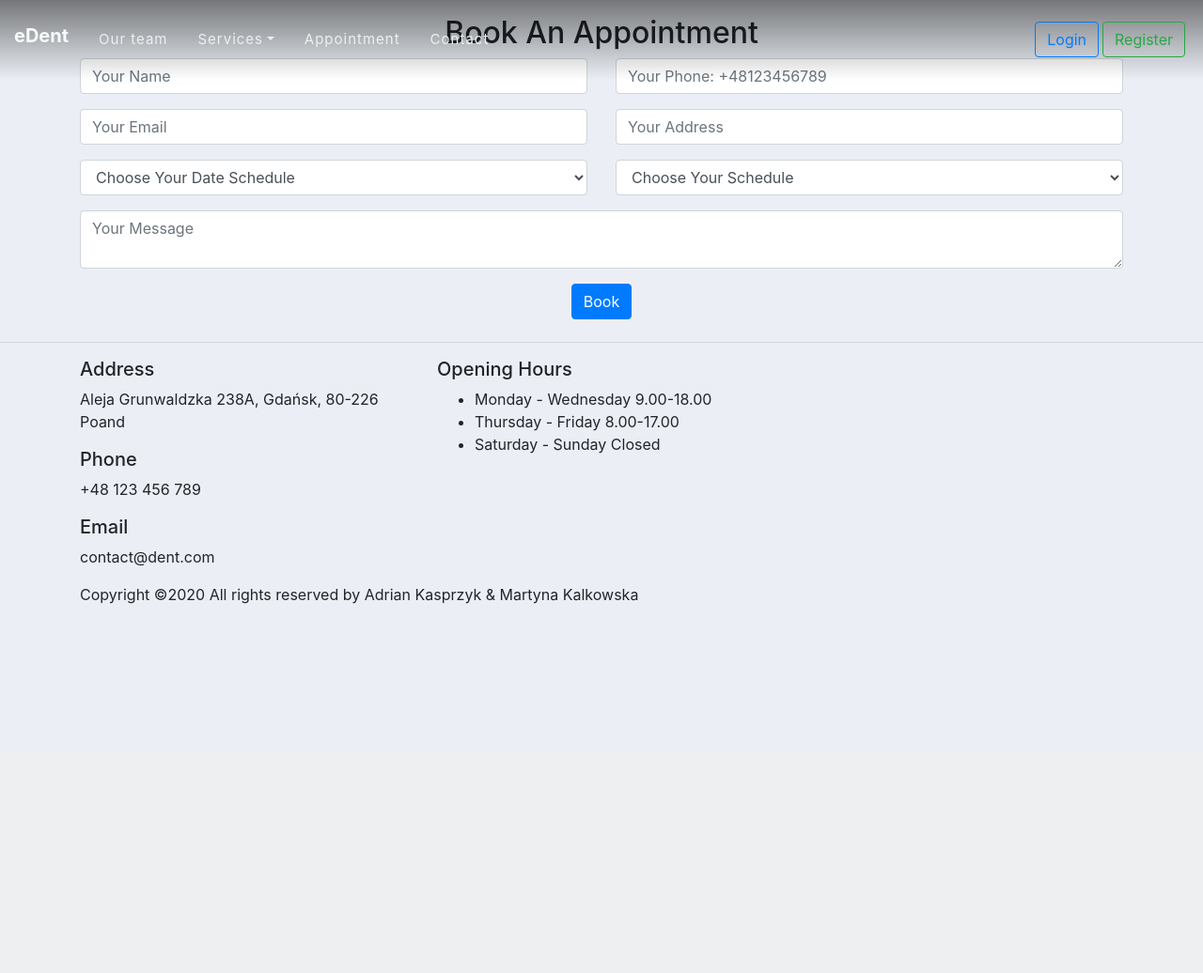
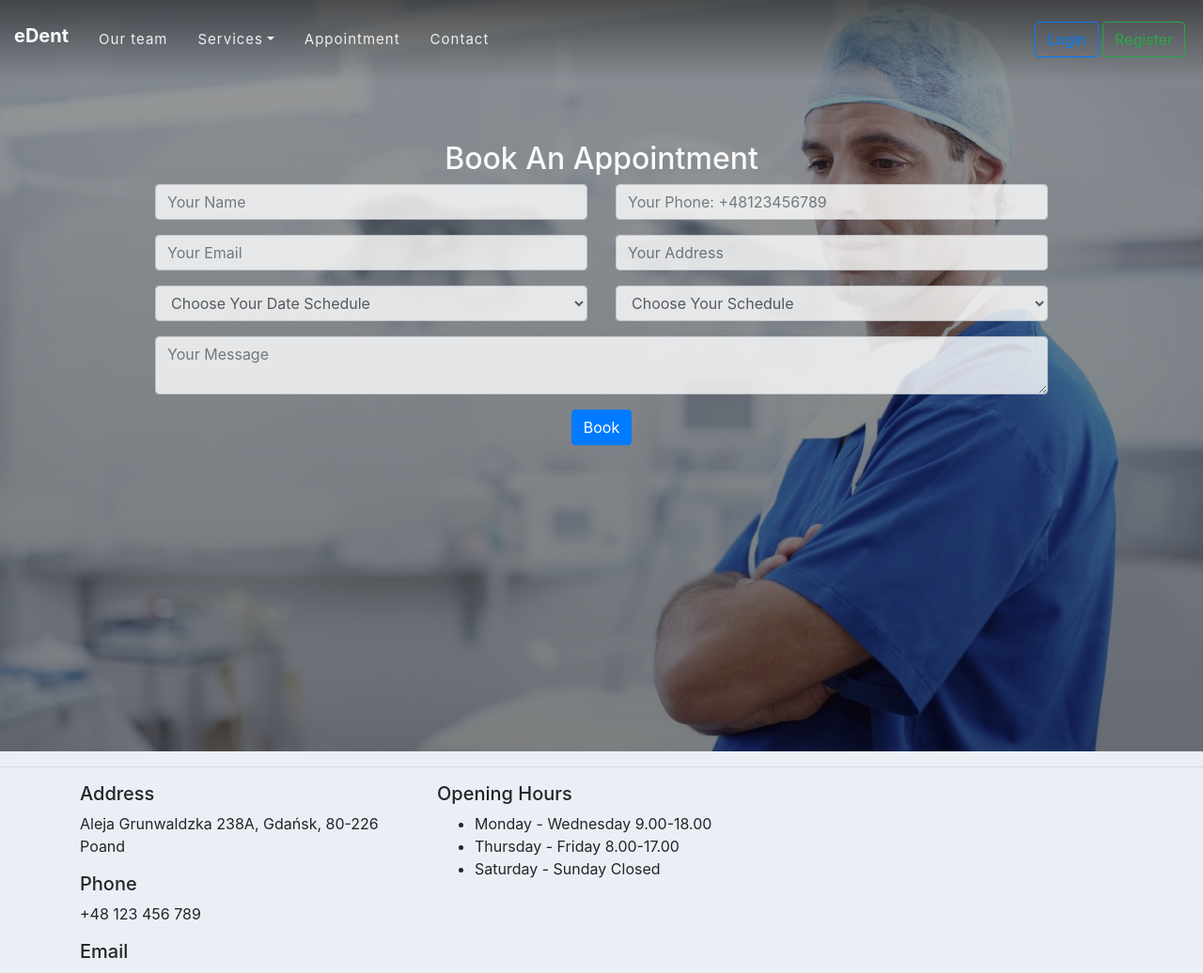
Before and after one commit to FraQu/dent-1, a Django app: page /appointment/ in a window 1280 px wide. Shown: the top 1036 px of the page at 94% size. Before the commit the page ends 643 px from the top, so only its background shows below. Run offline with Django 3.2, Linux system fonts and the light colour scheme; some libraries are stand-ins or nearby versions.

Commit message:
appointment and contact frontend

```diff
--- a/static/website/css/main.css
+++ b/static/website/css/main.css
@@ -134,7 +134,7 @@
 
 /* LOGIN.HTML stylesheet */
 
-.login-box, .register-box{
+.login-box, .register-box, .appointment{
     padding: 150px;
     height: 300px;
 }
--- a/website/templates/website/appointment.html
+++ b/website/templates/website/appointment.html
@@ -1,24 +1,15 @@
 {% extends 'website/main.html' %}
 
 {% block content %}
-
-    <p>{{ message_schedule }}</p>
-    <p>{{ message_name }}</p>
-    <p>{{ essage_phone }}</p>
-    <p>{{ message_email }}</p>
-    <p>{{ message_address }}</p>
-    <p>{{ message_date }}</p>
-    <p>{{ message_time }}</p>
-    <p>{{ message }}</p>
-
+<header>
     <!-- Book An Appointment -->
-    <section class="">
+    <section class="appointment">
         <div class="container">
             <div class="row">
                 <!-- Section Heading -->
                 <div class="col-12">
                     <div class="section-heading text-center">
-                        <h2>Book An Appointment</h2>
+                        <h2 class="text-light">Book An Appointment</h2>
                     </div>
                 </div>
             </div>
@@ -31,33 +22,33 @@
                         <div class="row">
                             <div class="col-md-6">
                                 <div class="form-group mb-30">
-                                    <input type="text" name="message-name" class="form-control" placeholder="Your Name"
+                                    <input type="text" name="message-name" class="form-control form" placeholder="Your Name"
                                            required>
                                 </div>
                             </div>
                             <div class="col-md-6">
                                 <div class="form-group mb-30">
-                                    <input type="tel" name="message-phone" class="form-control"
+                                    <input type="tel" name="message-phone" class="form-control form"
                                            placeholder="Your Phone: +48123456789" required
                                            pattern="[+]{1}[0-9]{2}[0-9]{3}[0-9]{3}[0-9]{3}">
                                 </div>
                             </div>
                             <div class="col-md-6">
                                 <div class="form-group mb-30">
-                                    <input type="email" name="message-email" class="form-control"
+                                    <input type="email" name="message-email" class="form-control form"
                                            placeholder="Your Email" required>
                                 </div>
                             </div>
                             <div class="col-md-6">
                                 <div class="form-group mb-30">
-                                    <input type="text" name="message-address" class="form-control"
+                                    <input type="text" name="message-address" class="form-control form"
                                            placeholder="Your Address">
                                 </div>
                             </div>
 
                             <div class="col-md-6">
                                 <div class="form-group mb-30">
-                                    <select name="message-date" class="form-control">
+                                    <select name="message-date" class="form-control form">
                                         <option value="Choose Your Time">Choose Your Date Schedule</option>
                                         <option value="Monday">Monday</option>
                                         <option value="Tuesday">Tuesday</option>
@@ -70,7 +61,7 @@
 
                             <div class="col-md-6">
                                 <div class="form-group mb-30">
-                                    <select name="message-time" class="form-control">
+                                    <select name="message-time" class="form-control form">
                                         <option value="Choose Your Schedule">Choose Your Schedule</option>
                                         <option value="8 AM to 9 AM">8 AM to 9 AM</option>
                                         <option value="9 AM to 10 AM">9 AM to 10 AM</option>
@@ -88,7 +79,7 @@
 
                             <div class="col-12">
                                 <div class="form-group mb-30">
-                                    <textarea name="message" class="form-control" placeholder="Your Message"></textarea>
+                                    <textarea name="message" class="form-control form" placeholder="Your Message"></textarea>
                                 </div>
                             </div>
 
@@ -102,5 +93,14 @@
             </div>
         </div>
     </section>
+    <p>{{ message_schedule }}</p>
+    <p>{{ message_name }}</p>
+    <p>{{ message_phone }}</p>
+    <p>{{ message_email }}</p>
+    <p>{{ message_address }}</p>
+    <p>{{ message_date }}</p>
+    <p>{{ message_time }}</p>
+    <p>{{ message }}</p>
+</header>
     <!-- Book An Appointment -->
 {% endblock %}
```
Also changed, not shown: website/templates/website/contact.html (+3 -5 lines).
